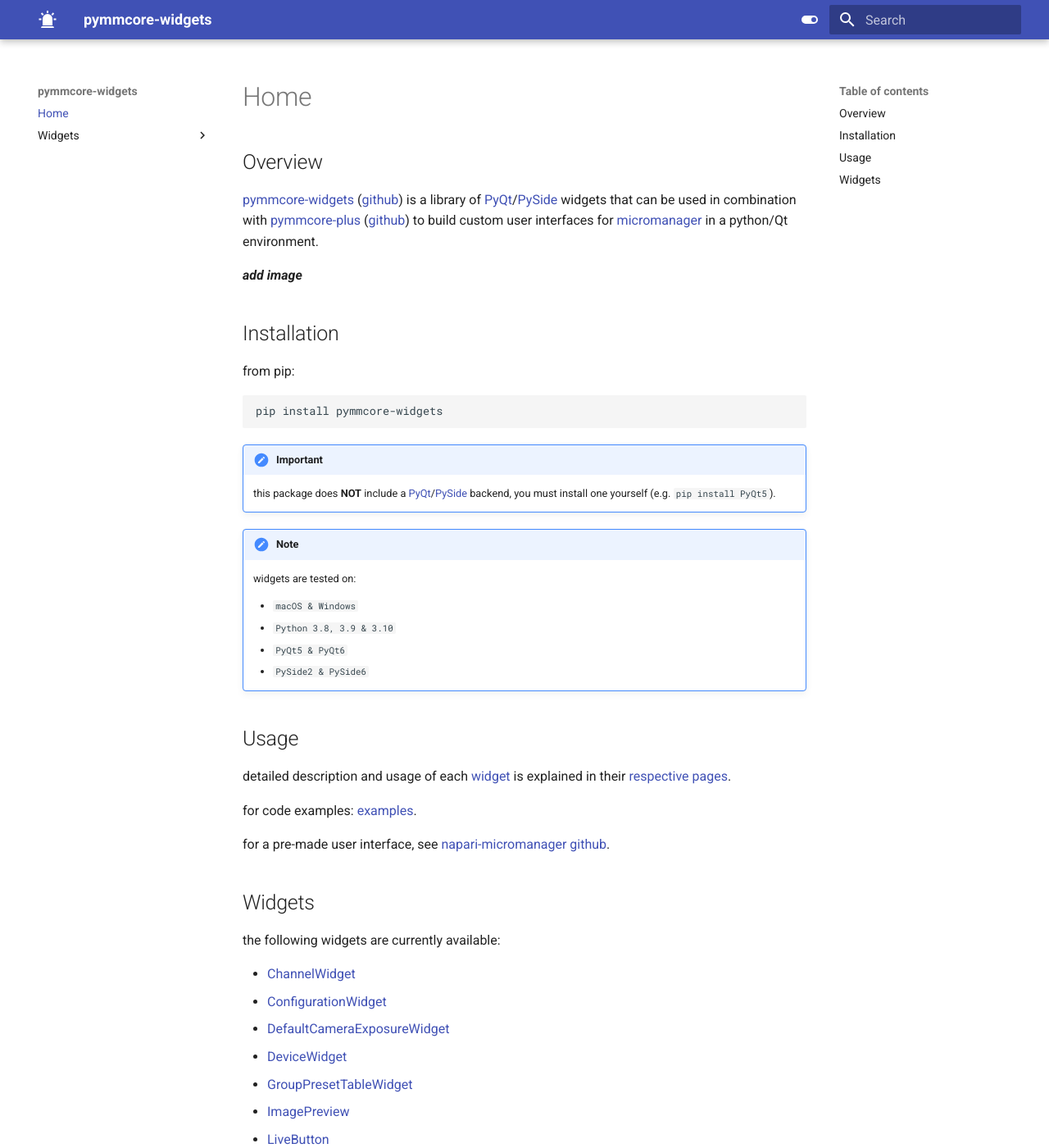
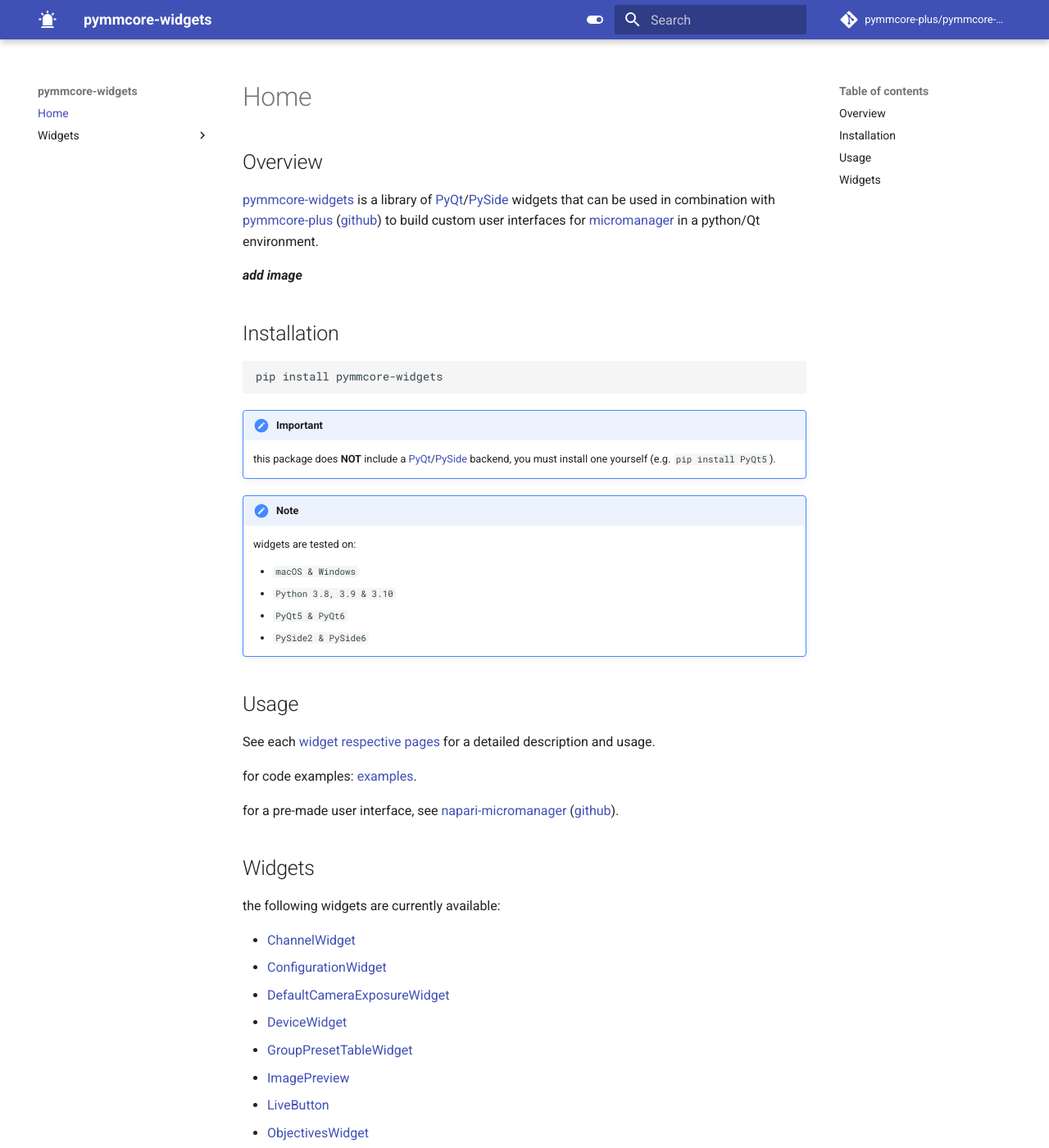
Before and after one commit to pymmcore-plus/pymmcore-widgets, an MkDocs documentation site: the page built from docs/index.md, in a window 1280 px wide and 1400 px high. Shown: the whole window at 82% size. Built offline with MkDocs 1.6.1 and Material for MkDocs 9.7.7, drawn with Linux system fonts in a browser that asks for light colours; comment, search, counter and statistics services are not loaded.

Commit message:
docs: update

````diff
--- a/docs/index.md
+++ b/docs/index.md
@@ -1,13 +1,11 @@
 ## Overview
 
-[pymmcore-widgets](https://pypi.org/project/pymmcore-widgets/) ([github](https://github.com/pymmcore-plus/pymmcore-widgets)) is a library of [PyQt](https://riverbankcomputing.com/software/pyqt/)/[PySide](https://www.qt.io/qt-for-python) widgets that can be used in combination with [pymmcore-plus](https://pypi.org/project/pymmcore-plus/) ([github](https://github.com/pymmcore-plus/pymmcore-plus)) to build custom user interfaces for [micromanager](https://micro-manager.org) in a python/Qt environment.
+[pymmcore-widgets](https://pypi.org/project/pymmcore-widgets/) is a library of [PyQt](https://riverbankcomputing.com/software/pyqt/)/[PySide](https://www.qt.io/qt-for-python) widgets that can be used in combination with [pymmcore-plus](https://pypi.org/project/pymmcore-plus/) ([github](https://github.com/pymmcore-plus/pymmcore-plus)) to build custom user interfaces for [micromanager](https://micro-manager.org) in a python/Qt environment.
 
 ***add image***
 
 
 ## Installation
-
-from pip:
 
 ```sh
 pip install pymmcore-widgets
@@ -27,11 +25,12 @@
 
 
 ## Usage
-detailed description and usage of each [widget](#widgets) is explained in their [respective pages](#widgets).
+See each [widget respective pages](#widgets) for a detailed description and usage.
 
 for code examples: [examples](https://github.com/pymmcore-plus/pymmcore-widgets/tree/main/examples).
 
-for a pre-made user interface, see [napari-micromanager](https://pypi.org/project/napari-micromanager/) [github](https://github.com/pymmcore-plus/napari-micromanager).
+for a pre-made user interface, see [napari-micromanager](https://pypi.org/project/napari-micromanager/) ([github](https://github.com/pymmcore-plus/napari-micromanager)).
+
 
 
 ## Widgets
--- a/mkdocs.yml
+++ b/mkdocs.yml
@@ -1,4 +1,9 @@
 site_name: pymmcore-widgets
+site_url: https://github.com/pymmcore-plus/pymmcore-widgets
+
+# Repository
+repo_name: pymmcore-plus/pymmcore-widgets
+repo_url: https://github.com/pymmcore-plus/pymmcore-widgetss
 
 theme:
   icon:
````
